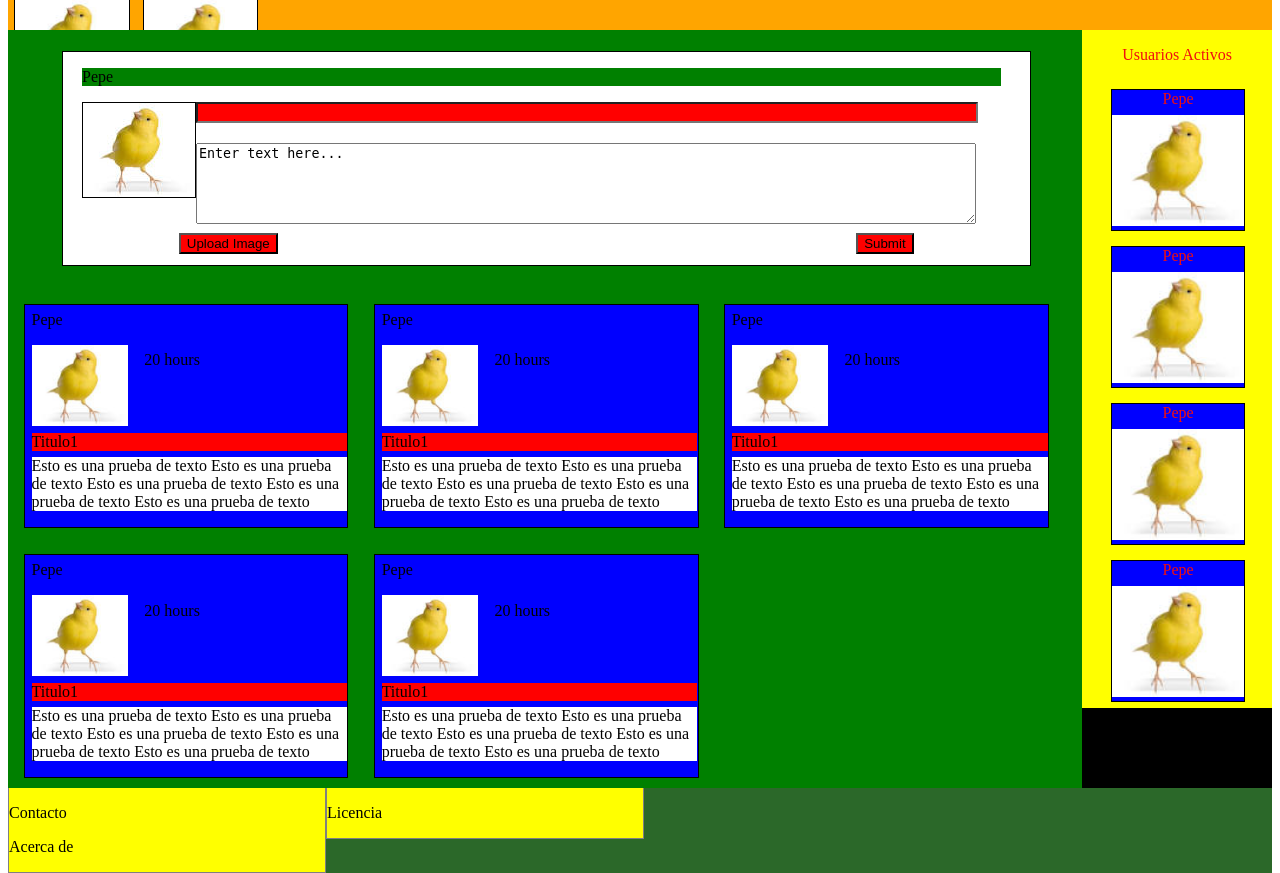
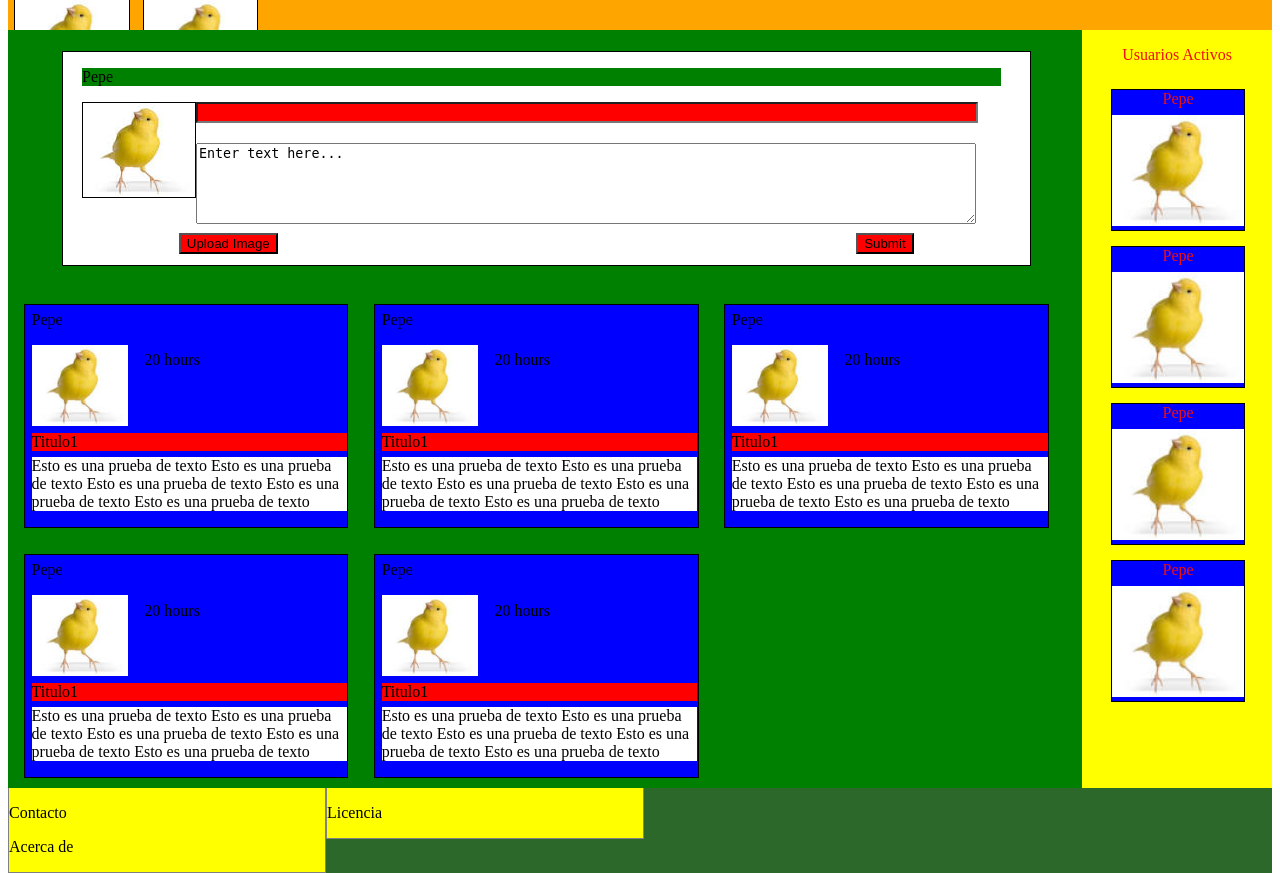
Before and after one commit to Antoniolm/grado_informatica-PW, a PHP site: page /Coment.html in a window 1280 px wide. Shown: the part 375-1248 px from the top of the page. Run offline with PHP 8.4, Linux system fonts and the light colour scheme.

Commit message:
Fixed a little bug in our activatePanel

```diff
--- a/estilo.css
+++ b/estilo.css
@@ -144,6 +144,7 @@ footer{
 	width:100%;
 	float:left;
 	background-color: black;
+	display: flex;
 }
 
 #comentaryPanel{
@@ -151,6 +152,7 @@ footer{
 	float:left;
 	background-color: green;
 	min-height: 600px;
+	align-items: stretch;
 }
 
 .comentaryArticle{
@@ -198,7 +200,7 @@ footer{
 	background-color: yellow;
 	overflow-y: scroll;
 	overflow-x: hidden;
-	min-height: 600px;
+	align-items: stretch;
 }
 
 #activateUserPanel article{
```
